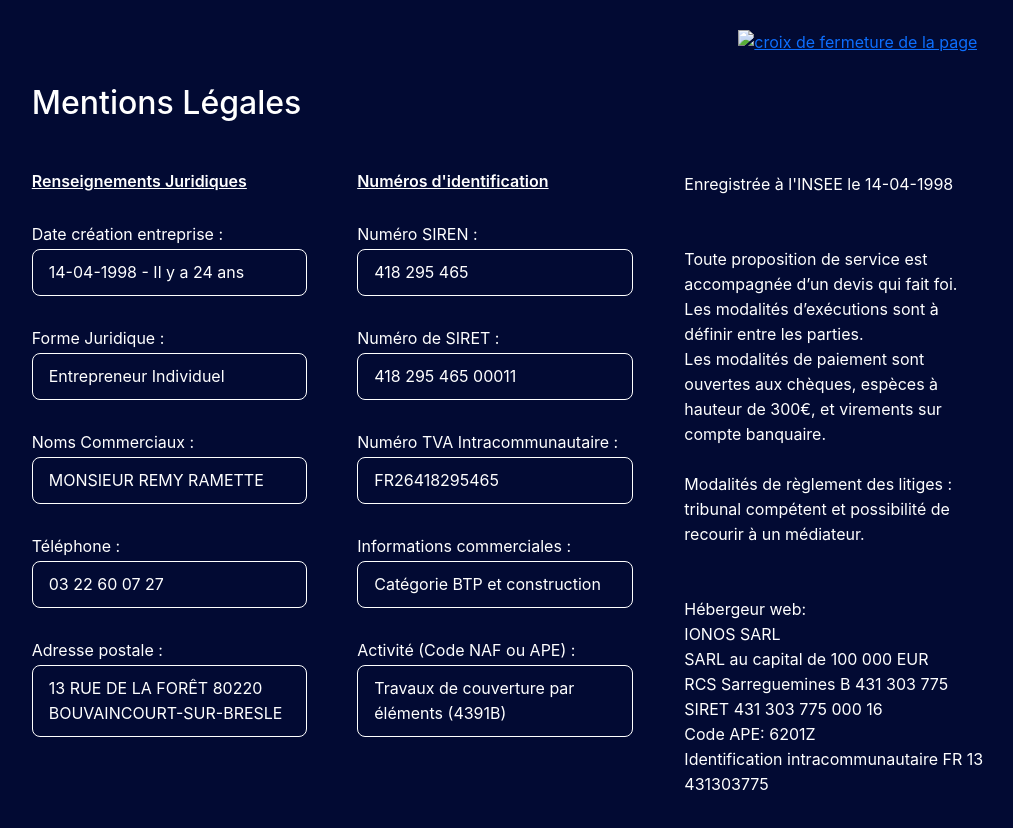
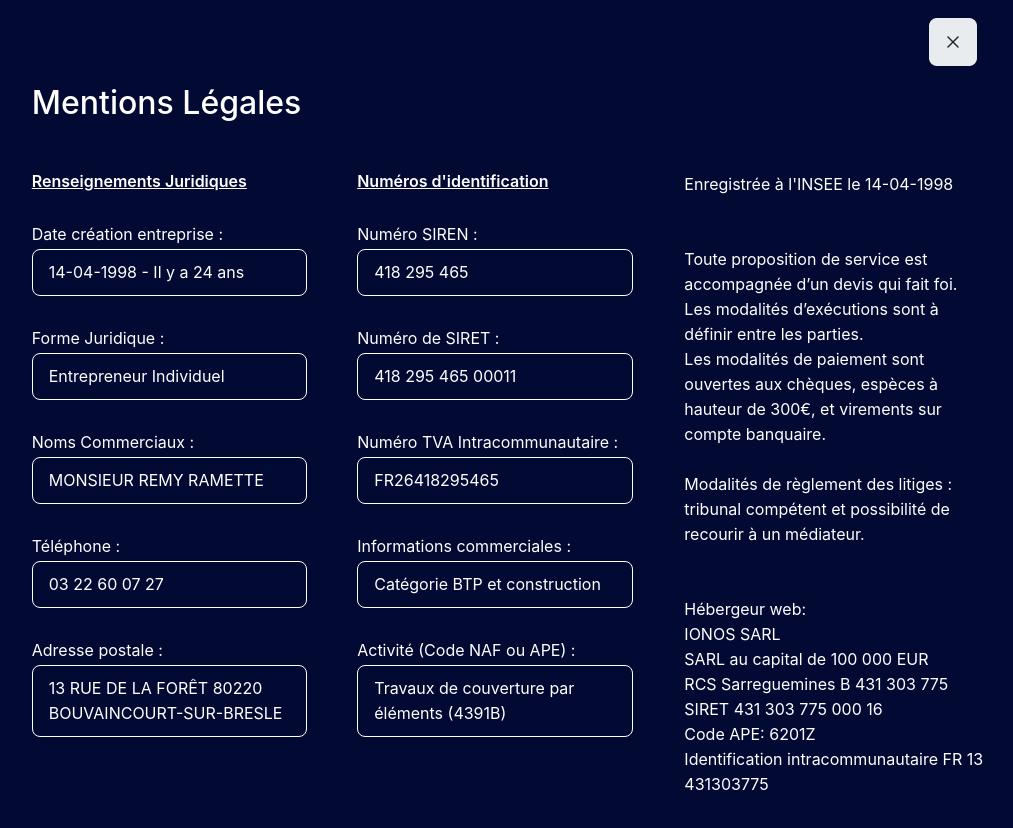
Before and after one commit to vanbc18/ETS-Ramette, a plain HTML site: page mentionsLégales.html in a window 1280 px wide. Shown: the whole page, without its empty margins (130-1143 px from the left). Drawn offline with nearby package versions, Linux system fonts and the light colour scheme; the site is published under a folder, as on GitHub Pages, so addresses that start at the root find nothing.

Commit message:
Update mentionsLégales.html
Fixed the close icon image that won't be displayed

```diff
--- a/mentionsLégales.html
+++ b/mentionsLégales.html
@@ -16,7 +16,7 @@
   </head>
   <body>
     <div id="close-btn">
-      <a href="index.html" alt="croix de fermeture de la page"><img src="/Icon-close.png" alt="croix de fermeture de la page"></a>
+      <a href="index.html" alt="croix de fermeture de la page"><img src="./Icon-close.png" alt="croix de fermeture de la page"></a>
     </div>
         <h2>Mentions Légales</h2>
     <div id="main-container">
```
